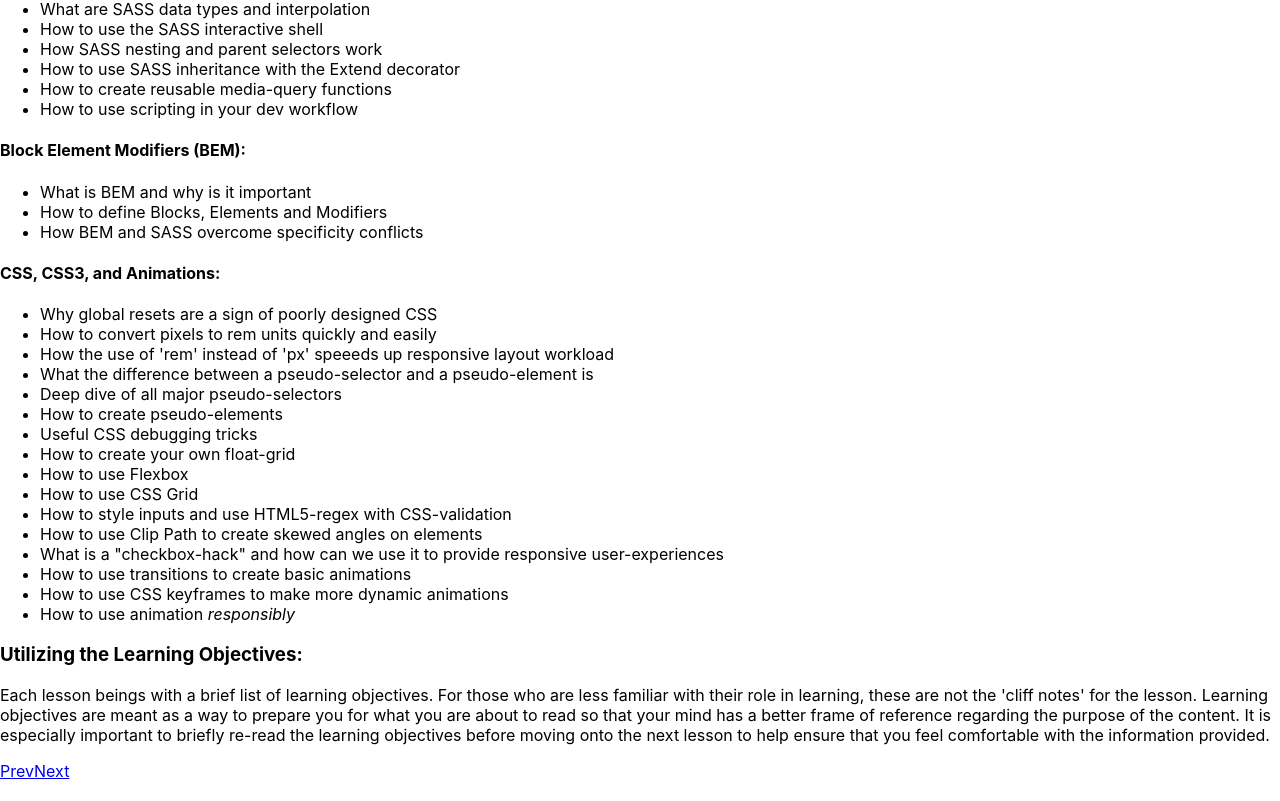
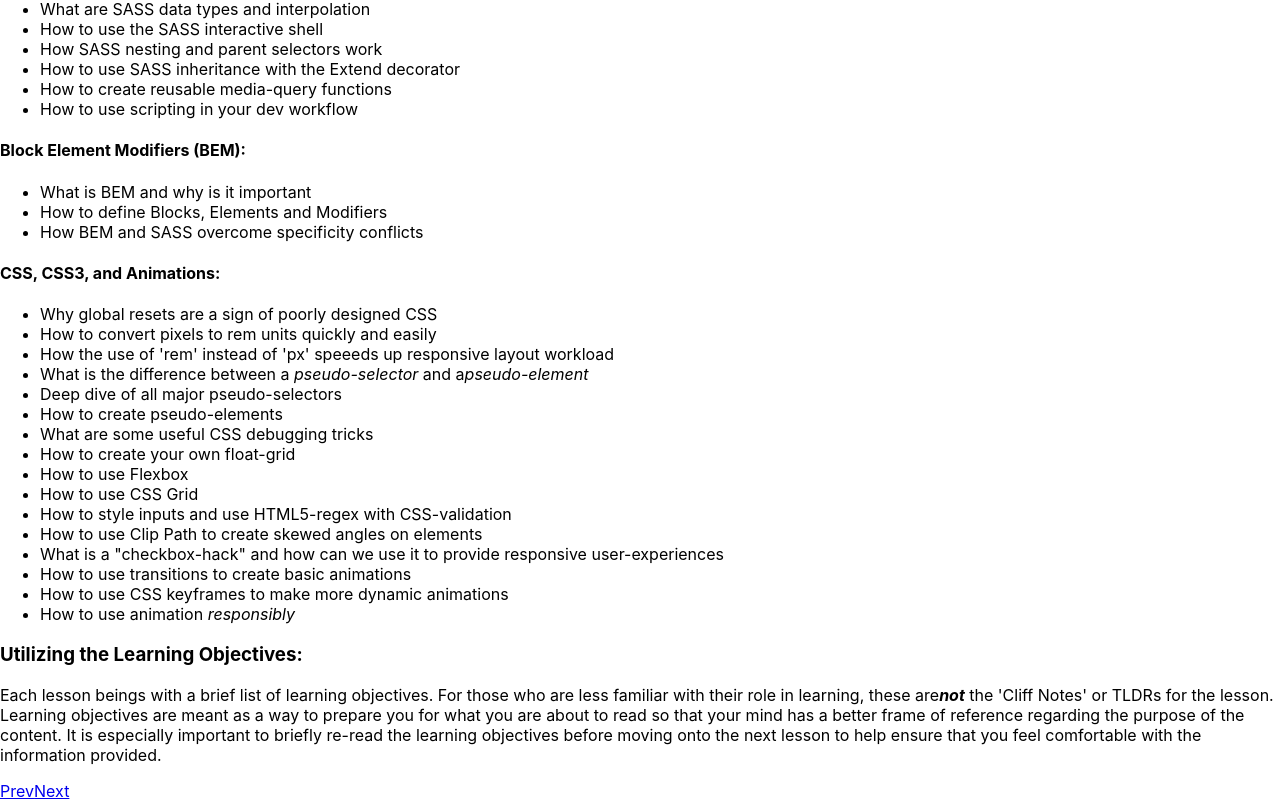
Before and after one commit to prescottbreeden/advanced_css_module, a React app in the folder front_end/: page / in a window 1280 px wide. Shown: the part 376-1177 px from the top of the page. Built offline with nearby package versions, Linux system fonts and the light colour scheme.

Commit message:
proof-read and linespacing edits

```diff
--- a/front_end/src/components/CourseOverview.jsx
+++ b/front_end/src/components/CourseOverview.jsx
@@ -9,57 +9,127 @@
         <p className="module__text">
           By the end of this course, you will have a solid understanding of:
         </p>
-        <h4 class="module__sub-title">Syntactically Awesome Style Sheets (SASS):</h4>
+        <h4 class="module__sub-title">
+          Syntactically Awesome Style Sheets (SASS):
+        </h4>
         <ul className="module__list">
-          <li className="module__list--item">What is SASS</li>
-          <li className="module__list--item">How to modularize and make a component-based CSS structure</li>
-          <li className="module__list--item">How to use utility classes to DRY up our CSS</li>
-          <li className="module__list--item">How SASS uses folder structure, partials, imports, and caching</li>
-          <li className="module__list--item">How to create variables, mixins, and functions in SASS</li>
-          <li className="module__list--item">How to use SASS decorators</li>
-          <li className="module__list--item">What are SASS data types and interpolation</li>
-          <li className="module__list--item">How to use the SASS interactive shell</li>
-          <li className="module__list--item">How SASS nesting and parent selectors work</li>
-          <li className="module__list--item">How to use SASS inheritance with the Extend decorator</li>
-          <li className="module__list--item">How to create reusable media-query functions</li>
-          <li className="module__list--item">How to use scripting in your dev workflow</li>
+          <li className="module__list--item">
+            What is SASS
+          </li>
+          <li className="module__list--item">
+            How to modularize and make a component-based CSS structure
+          </li>
+          <li className="module__list--item">
+            How to use utility classes to DRY up our CSS
+          </li>
+          <li className="module__list--item">
+            How SASS uses folder structure, partials, imports, and caching
+          </li>
+          <li className="module__list--item">
+            How to create variables, mixins, and functions in SASS
+          </li>
+          <li className="module__list--item">
+            How to use SASS decorators
+          </li>
+          <li className="module__list--item">
+            What are SASS data types and interpolation
+          </li>
+          <li className="module__list--item">
+            How to use the SASS interactive shell
+          </li>
+          <li className="module__list--item">
+            How SASS nesting and parent selectors work
+          </li>
+          <li className="module__list--item">
+            How to use SASS inheritance with the Extend decorator
+          </li>
+          <li className="module__list--item">
+            How to create reusable media-query functions
+          </li>
+          <li className="module__list--item">
+            How to use scripting in your dev workflow
+          </li>
         </ul>
         <h4 class="module__sub-title">Block Element Modifiers (BEM):</h4>
         <ul className="module__list">
-          <li className="module__list--item">What is BEM and why is it important</li>
-          <li className="module__list--item">How to define Blocks, Elements and Modifiers</li>
-          <li className="module__list--item">How BEM and SASS overcome specificity conflicts</li>
+          <li className="module__list--item">
+            What is BEM and why is it important
+          </li>
+          <li className="module__list--item">
+            How to define Blocks, Elements and Modifiers
+          </li>
+          <li className="module__list--item">
+            How BEM and SASS overcome specificity conflicts
+          </li>
 
         </ul>
         <h4 class="module__sub-title">CSS, CSS3, and Animations:</h4>
         <ul className="module__list">
-          <li className="module__list--item">Why global resets are a sign of poorly designed CSS</li>
-          <li className="module__list--item">How to convert pixels to rem units quickly and easily</li>
-          <li className="module__list--item">How the use of 'rem' instead of 'px' speeeds up responsive layout workload</li>
-          <li className="module__list--item">What the difference between a pseudo-selector and a pseudo-element is</li>
-          <li className="module__list--item">Deep dive of all major pseudo-selectors</li>
-          <li className="module__list--item">How to create pseudo-elements</li>
-          <li className="module__list--item">Useful CSS debugging tricks</li>
-          <li className="module__list--item">How to create your own float-grid</li>
-          <li className="module__list--item">How to use Flexbox</li>
-          <li className="module__list--item">How to use CSS Grid</li>
-          <li className="module__list--item">How to style inputs and use HTML5-regex with CSS-validation</li>
-          <li className="module__list--item">How to use Clip Path to create skewed angles on elements</li>
-          <li className="module__list--item">What is a "checkbox-hack" and how can we use it to provide responsive user-experiences</li>
-          <li className="module__list--item">How to use transitions to create basic animations</li>
-          <li className="module__list--item">How to use CSS keyframes to make more dynamic animations</li>
-          <li className="module__list--item">How to use animation <em>responsibly</em></li>
+          <li className="module__list--item">
+            Why global resets are a sign of poorly designed CSS
+          </li>
+          <li className="module__list--item">
+            How to convert pixels to rem units quickly and easily
+          </li>
+          <li className="module__list--item">
+            How the use of 'rem' instead of 'px' speeeds up responsive layout
+            workload
+          </li>
+          <li className="module__list--item">
+            What is the difference between a <em>pseudo-selector</em> and a
+            <em>pseudo-element</em>
+          </li>
+          <li className="module__list--item">
+            Deep dive of all major pseudo-selectors
+          </li>
+          <li className="module__list--item">
+            How to create pseudo-elements
+          </li>
+          <li className="module__list--item">
+            What are some useful CSS debugging tricks
+          </li>
+          <li className="module__list--item">
+            How to create your own float-grid
+          </li>
+          <li className="module__list--item">
+            How to use Flexbox
+          </li>
+          <li className="module__list--item">
+            How to use CSS Grid
+          </li>
+          <li className="module__list--item">
+            How to style inputs and use HTML5-regex with CSS-validation
+          </li>
+          <li className="module__list--item">
+            How to use Clip Path to create skewed angles on elements
+          </li>
+          <li className="module__list--item">
+            What is a "checkbox-hack" and how can we use it to provide
+            responsive user-experiences
+          </li>
+          <li className="module__list--item">
+            How to use transitions to create basic animations
+          </li>
+          <li className="module__list--item">
+            How to use CSS keyframes to make more dynamic animations
+          </li>
+          <li className="module__list--item">
+            How to use animation <em>responsibly</em>
+          </li>
         </ul>
-        <h3 className="module__objectives">Utilizing the Learning Objectives:</h3>
+        <h3 className="module__objectives">
+          Utilizing the Learning Objectives:
+        </h3>
         <p className="module__text">
-          Each lesson beings with a brief list of learning objectives. For those
-          who are less familiar with their role in learning, these are not the
-          'cliff notes' for the lesson. Learning objectives are meant as a way to
-          prepare you for what you are about to read so that your mind has a better
-          frame of reference regarding the purpose of the content. It is especially
-          important to briefly re-read the learning objectives before moving onto
-          the next lesson to help ensure that you feel comfortable with the information
-          provided.
+          Each lesson beings with a brief list of learning objectives. For
+          those who are less familiar with their role in learning, these are
+          <strong><em>not</em></strong> the 'Cliff Notes' or TLDRs for the
+          lesson. Learning objectives are meant as a way to prepare you for
+          what you are about to read so that your mind has a better frame of
+          reference regarding the purpose of the content. It is especially
+          important to briefly re-read the learning objectives before moving
+          onto the next lesson to help ensure that you feel comfortable with
+          the information provided.
         </p>
       </div>
       <div className="module__buttons">
--- a/front_end/src/components/UsefulTools.jsx
+++ b/front_end/src/components/UsefulTools.jsx
@@ -5,14 +5,17 @@
     <div className="module">
       <div className="module__container">
         <h2 className="module__title">Useful Tools</h2>
-        <h3 className="module__objectives">"We become what we behold. We shape our tools,
-          and thereafter our tools shape us." - Marshall McLuhan</h3>
+        <h3 className="module__objectives">
+          "We become what we behold. We shape our tools, and thereafter our
+          tools shape us." - Marshall McLuhan
+        </h3>
         <p className="module__description">
-          Before we get going, take the time to bookmark some of these handy development
-          tools for designing style sheets.  While all the concepts in this course are going
-          to enhance the ease of writing and the degree of organization to your website styling;
-          clean, maintainable and reusable code can only take us part of the way towards
-          developing beautiful websites.  Never undervalue the necessity of great tools
+          Before we get going, take the time to bookmark some of these handy
+          development tools for designing style sheets.  While all the concepts
+          in this course are going to enhance the ease of writing and the
+          degree of organization to your website styling; clean, maintainable
+          and reusable code can only take us part of the way towards developing
+          beautiful websites. Never undervalue the necessity of great tools!
         </p>
         <h4 class="module__sub-title">Color Tools</h4>
         <ul className="module__list">
```
Also changed, not shown: front_end/src/components/SASS_Overview.jsx (+34 -32 lines).
